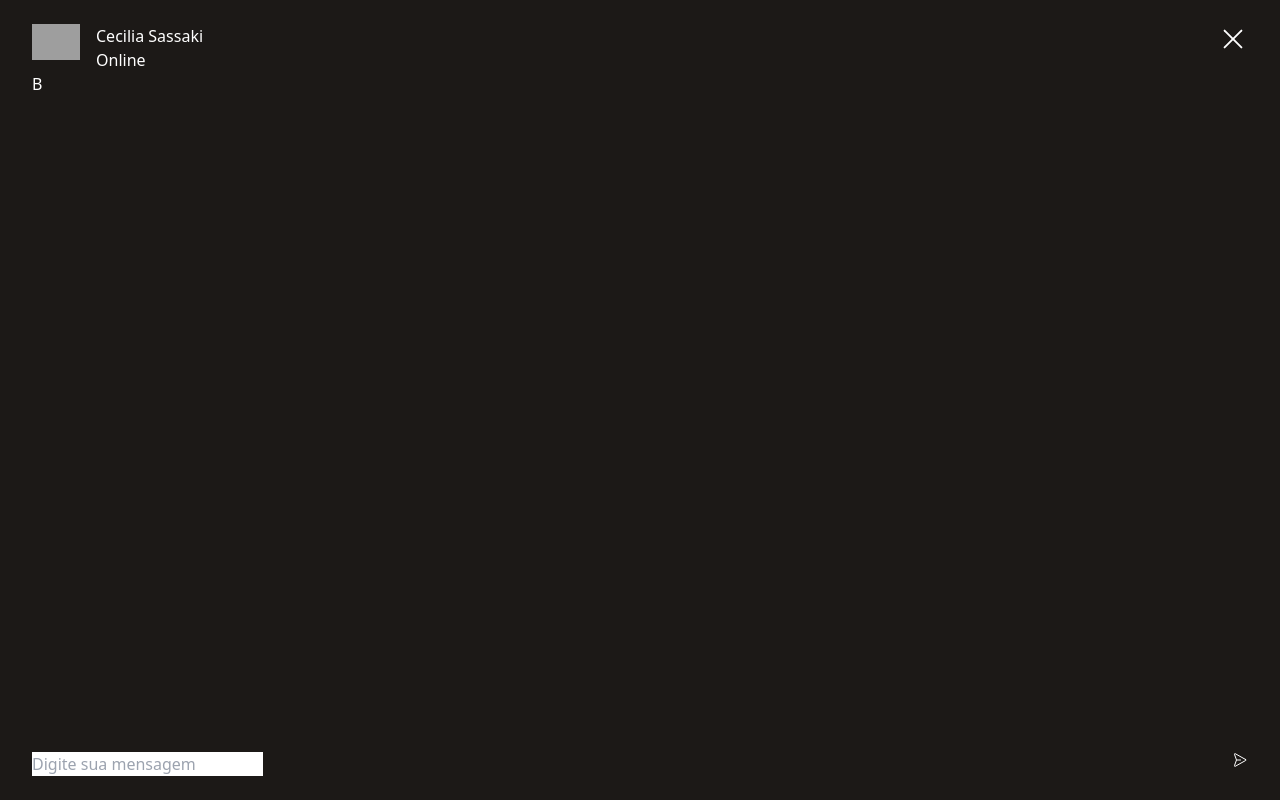
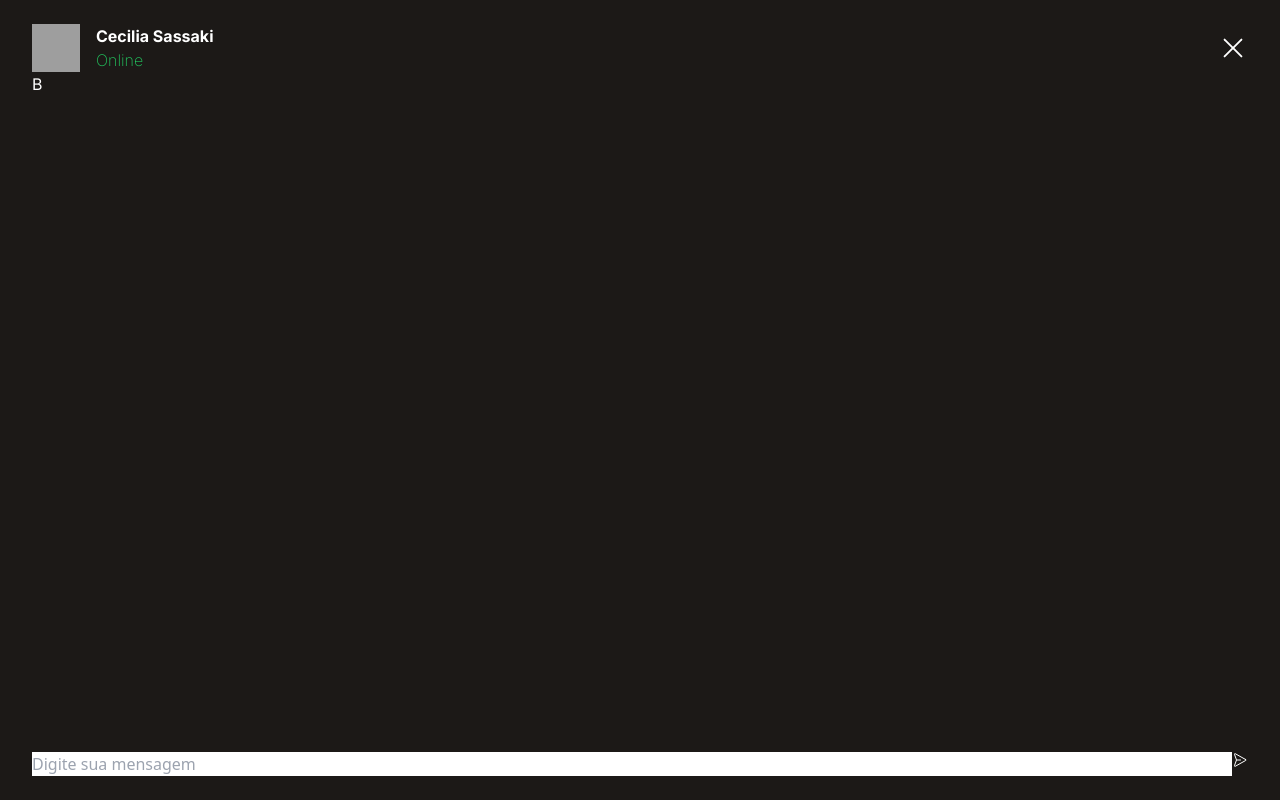
Before and after one commit to GuilhermeFigueira/chatApp, a React (Vite) app: page / in a window 1280 px wide. Built offline with nearby package versions, Linux system fonts and the light colour scheme; grey boxes are pictures that could not be loaded.

Commit message:
separação em componentes

```diff
--- a/index.html
+++ b/index.html
@@ -2,6 +2,12 @@
 <html lang="en">
 	<head>
 		<meta charset="UTF-8" />
+		<link rel="preconnect" href="https://fonts.googleapis.com" />
+		<link rel="preconnect" href="https://fonts.gstatic.com" crossorigin />
+		<link
+			href="https://fonts.googleapis.com/css2?family=Inter:wght@200;400;700&display=swap"
+			rel="stylesheet"
+		/>
 		<link rel="icon" type="image/svg+xml" href="/chats.png" />
 		<meta name="viewport" content="width=device-width, initial-scale=1.0" />
 		<title>Chat App</title>
--- a/src/App.tsx
+++ b/src/App.tsx
@@ -1,40 +1,15 @@
-import { X } from "phosphor-react";
 import "./styles/main.css";
-import { PaperPlaneRight } from "phosphor-react";
+
+import UserInfo from "./components/UserInfo";
+import SendMessage from "./components/SendMessage";
+import MessagesList from "./components/MessagesList";
 
 function App() {
 	return (
 		<div className="py-6 px-8 h-screen w-screen text-white grid grid-rows-[max-content_1fr_max-content]">
-			<div className="flex flex-row justify-between">
-				<div className="flex flex-row gap-4">
-					<div className="w-12">
-						<img
-							src="https://github.com/guilhermefigueira.png"
-							alt="Guilherme Figueira"
-						/>
-					</div>
-					<div className="flex flex-col">
-						<h1>Cecilia Sassaki</h1>
-						<h2>Online</h2>
-					</div>
-				</div>
-				<div>
-					<X size={30} />
-				</div>
-			</div>
-			<div>B</div>
-			<div className="flex flex-row justify-between">
-				<div>
-					<input
-						type="text"
-						placeholder="Digite sua mensagem"
-						className=""
-					/>
-				</div>
-				<div>
-					<PaperPlaneRight />
-				</div>
-			</div>
+			<UserInfo />
+			<MessagesList />
+			<SendMessage />
 		</div>
 	);
 }
--- /dev/null
+++ b/src/components/MessagesList.tsx
@@ -0,0 +1,3 @@
+export default function MessagesList() {
+	return <div className="font-inter">B</div>;
+}
--- /dev/null
+++ b/src/components/SendMessage.tsx
@@ -0,0 +1,18 @@
+import { PaperPlaneRight } from "phosphor-react";
+
+export default function SendMessage() {
+	return (
+		<div className="flex">
+			<div className="flex flex-1">
+				<input
+					type="text"
+					placeholder="Digite sua mensagem"
+					className="flex-1"
+				/>
+			</div>
+			<div>
+				<PaperPlaneRight />
+			</div>
+		</div>
+	);
+}
--- /dev/null
+++ b/src/components/UserInfo.tsx
@@ -0,0 +1,24 @@
+import { X } from "phosphor-react";
+
+export default function UserInfo() {
+	return (
+		<div className="flex justify-between items-center">
+			<div className="flex gap-4 font-inter ">
+				<div className="">
+					<img
+						className="w-12 h-12 object-cover"
+						src="https://github.com/guilhermefigueira.png"
+						alt="Guilherme Figueira"
+					/>
+				</div>
+				<div className="flex flex-col">
+					<h1 className="font-bold">Cecilia Sassaki</h1>
+					<h2 className="font-thin text-green-500">Online</h2>
+				</div>
+			</div>
+			<div>
+				<X size={30} />
+			</div>
+		</div>
+	);
+}
--- a/tailwind.config.cjs
+++ b/tailwind.config.cjs
@@ -1,8 +1,12 @@
 /** @type {import('tailwindcss').Config} */
 module.exports = {
-	content: ['./src/**/*.tsx', './index.html'],
+	content: ["./src/**/*.tsx", "./index.html"],
 	theme: {
-		extend: {},
+		extend: {
+			fontFamily: {
+				inter: ["Inter", "sans-serif"],
+			},
+		},
 	},
 	plugins: [],
 };
```
